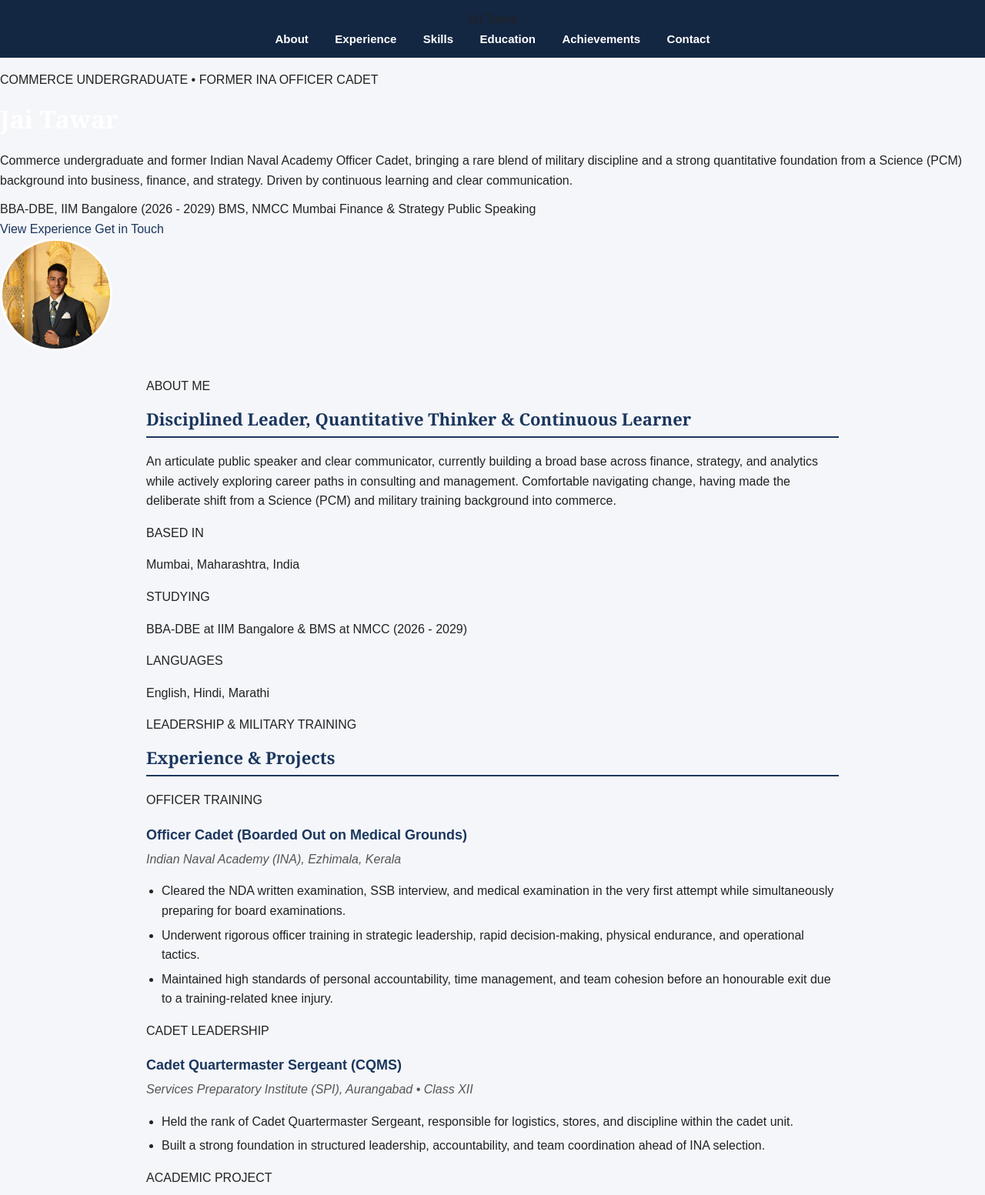
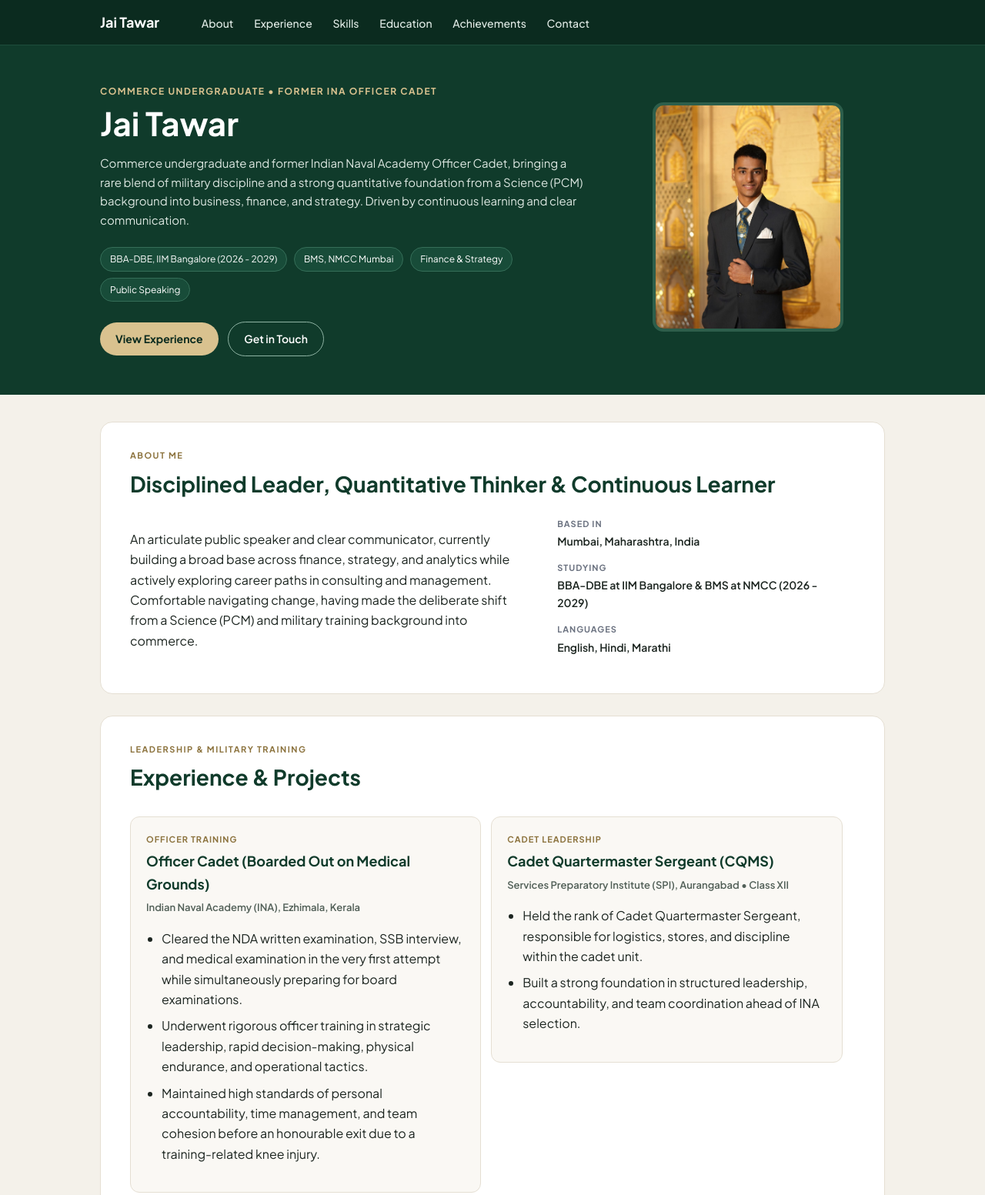
Before and after one commit to jaitawar/resume-website, a plain HTML site: page index.html in a window 1280 px wide. Shown: the top 1553 px of the page at 77% size. Drawn offline with Linux system fonts and the light colour scheme.

Commit message:
Refactor CSS styles for improved design
Updated styles for body, headings, navbar, and footer.

```diff
--- a/style.css
+++ b/style.css
@@ -1,33 +1,35 @@
-/* Element Selectors for Base Styling */
+/* Base Element Selectors */
 body {
-    font-family: Arial, Helvetica, sans-serif;
-    background-color: #f4f6f9;
-    color: #222222;
+    font-family: 'Plus Jakarta Sans', Arial, sans-serif;
+    background-color: #f4f1ea;
+    color: #1c2520;
     margin: 0;
     padding: 0;
-    line-height: 1.6;
+    line-height: 1.65;
 }
 
 h1 {
-    font-family: Georgia, "Times New Roman", serif;
-    font-size: 32px;
-    margin: 10px 0 5px 0;
+    font-size: 42px;
+    font-weight: 700;
     color: #ffffff;
+    margin: 8px 0 14px 0;
+    line-height: 1.15;
 }
 
 h2 {
-    font-family: Georgia, "Times New Roman", serif;
-    font-size: 22px;
-    color: #1b365d;
-    border-bottom: 2px solid #1b365d;
-    padding-bottom: 5px;
-    margin-top: 0;
+    font-size: 28px;
+    font-weight: 700;
+    color: #103b2b;
+    margin-top: 4px;
+    margin-bottom: 20px;
 }
 
 h3 {
     font-size: 18px;
-    color: #1b365d;
-    margin-bottom: 4px;
+    font-weight: 700;
+    color: #103b2b;
+    margin-top: 4px;
+    margin-bottom: 6px;
 }
 
 p {
@@ -39,11 +41,12 @@ ul {
 }
 
 li {
-    margin-bottom: 6px;
+    margin-bottom: 8px;
 }
 
 a {
-    color: #1b365d;
+    color: #103b2b;
+    font-weight: 600;
     text-decoration: none;
 }
 
@@ -51,7 +54,7 @@ a:hover {
     text-decoration: underline;
 }
 
-/* Table Styling for Education Section */
+/* Table Styling */
 table {
     width: 100%;
     border-collapse: collapse;
@@ -59,26 +62,45 @@ table {
 }
 
 th, td {
-    border: 1px solid #cccccc;
-    padding: 10px;
+    border: 1px solid #dcd6c8;
+    padding: 12px 14px;
     text-align: left;
 }
 
 th {
-    background-color: #1b365d;
+    background-color: #103b2b;
     color: #ffffff;
+    font-weight: 600;
 }
 
-/* ID Selectors for Unique Page Sections */
+tr:nth-child(even) {
+    background-color: #faf8f4;
+}
+
+/* Sticky Navigation Bar */
 #navbar {
-    background-color: #132642;
-    padding: 12px 0;
-    text-align: center;
+    background-color: #0b2b1f;
+    padding: 14px 0;
     position: sticky;
     top: 0;
+    border-bottom: 1px solid #1e4d3b;
+}
+
+.nav-inner {
+    width: 88%;
+    max-width: 1020px;
+    margin: 0 auto;
+}
+
+.brand-name {
+    color: #ffffff;
+    font-weight: 700;
+    font-size: 18px;
+    margin-right: 40px;
 }
 
 #navbar ul {
+    display: inline-block;
     list-style-type: none;
     margin: 0;
     padding: 0;
@@ -86,76 +108,231 @@ th {
 
 #navbar li {
     display: inline-block;
-    margin: 0 15px;
+    margin: 0 12px;
 }
 
 #navbar a {
-    color: #ffffff;
-    font-weight: bold;
-    font-size: 15px;
+    color: #e2ece7;
+    font-size: 14px;
+    font-weight: 500;
 }
 
-#top-header {
-    background-color: #1b365d;
+#navbar a:hover {
+    color: #d9c28f;
+    text-decoration: none;
+}
+
+/* Split Hero Banner */
+#hero-banner {
+    background-color: #103b2b;
     color: #ffffff;
-    text-align: center;
-    padding: 35px 20px;
+    padding: 50px 0;
+}
+
+.hero-inner {
+    width: 88%;
+    max-width: 1020px;
+    margin: 0 auto;
+}
+
+.hero-text {
+    display: inline-block;
+    vertical-align: middle;
+    width: 62%;
+    padding-right: 25px;
+}
+
+.hero-photo-box {
+    display: inline-block;
+    vertical-align: middle;
+    width: 30%;
+    text-align: right;
 }
 
 #profile-pic {
-    width: 140px;
-    height: 140px;
-    border-radius: 50%;
-    border: 3px solid #ffffff;
+    width: 240px;
+    height: 290px;
+    border-radius: 14px;
+    border: 4px solid #2d5e4b;
     object-fit: cover;
     object-position: top;
 }
 
-#page-footer {
-    background-color: #132642;
-    color: #ffffff;
-    text-align: center;
-    padding: 15px;
-    margin-top: 30px;
-    font-size: 14px;
-}
-
-/* Class Selectors for Reusable Containers and Text */
-.container {
-    width: 85%;
-    max-width: 900px;
-    margin: 25px auto;
-}
-
-.resume-section {
-    background-color: #ffffff;
-    padding: 25px;
-    margin-bottom: 20px;
-    border: 1px solid #dddddd;
-}
-
-.experience-card {
-    background-color: #f9fbfd;
-    border-left: 4px solid #1b365d;
-    padding: 12px 18px;
-    margin-bottom: 15px;
-}
-
-.tagline {
-    font-size: 16px;
-    color: #e0e8f5;
-    margin: 5px 0;
-}
-
-.contact-line {
-    font-size: 14px;
-    color: #cbd7ea;
+.eyebrow-gold {
+    color: #d9c28f;
+    font-size: 12px;
+    font-weight: 700;
+    letter-spacing: 1.5px;
     margin: 0;
 }
 
+.hero-bio {
+    color: #dce7e1;
+    font-size: 15px;
+    margin-bottom: 18px;
+}
+
+.pill-row {
+    margin-bottom: 22px;
+}
+
+.pill-tag {
+    display: inline-block;
+    background-color: #184c39;
+    border: 1px solid #356e58;
+    color: #ffffff;
+    font-size: 12px;
+    padding: 5px 12px;
+    border-radius: 20px;
+    margin: 4px 6px 4px 0;
+}
+
+.btn-gold {
+    display: inline-block;
+    background-color: #d9c28f;
+    color: #0b2b1f;
+    padding: 10px 20px;
+    border-radius: 24px;
+    font-size: 14px;
+    font-weight: 700;
+    margin-right: 10px;
+}
+
+.btn-gold:hover {
+    background-color: #e6d3a7;
+    text-decoration: none;
+}
+
+.btn-outline {
+    display: inline-block;
+    border: 1px solid #8eb3a3;
+    color: #ffffff;
+    padding: 10px 20px;
+    border-radius: 24px;
+    font-size: 14px;
+    font-weight: 600;
+}
+
+.btn-outline:hover {
+    background-color: #184c39;
+    text-decoration: none;
+}
+
+/* Main Content Cards */
+.container {
+    width: 88%;
+    max-width: 1020px;
+    margin: 35px auto;
+}
+
+.card-section {
+    background-color: #ffffff;
+    padding: 34px 38px;
+    margin-bottom: 28px;
+    border-radius: 16px;
+    border: 1px solid #e5dfd3;
+}
+
+.section-label {
+    color: #8c733e;
+    font-size: 11px;
+    font-weight: 700;
+    letter-spacing: 1.5px;
+    margin: 0;
+}
+
+/* Two-Column About Layout */
+.about-left {
+    display: inline-block;
+    vertical-align: top;
+    width: 56%;
+    padding-right: 25px;
+}
+
+.about-right {
+    display: inline-block;
+    vertical-align: top;
+    width: 36%;
+}
+
+.meta-title {
+    font-size: 11px;
+    font-weight: 700;
+    letter-spacing: 1px;
+    color: #6b7280;
+    margin: 0 0 2px 0;
+}
+
+.meta-value {
+    font-size: 14px;
+    font-weight: 600;
+    color: #1c2520;
+    margin: 0 0 14px 0;
+}
+
+/* Experience Sub-Cards */
+.sub-card {
+    display: inline-block;
+    vertical-align: top;
+    width: 44%;
+    background-color: #faf8f4;
+    border: 1px solid #e5dfd3;
+    border-radius: 12px;
+    padding: 20px;
+    margin: 8px 10px 12px 0;
+}
+
+.full-width-card {
+    width: 93%;
+}
+
+.card-tag {
+    color: #8c733e;
+    font-size: 11px;
+    font-weight: 700;
+    letter-spacing: 1px;
+    margin: 0 0 4px 0;
+}
+
 .sub-info {
-    font-style: italic;
-    color: #555555;
+    font-size: 13px;
+    color: #526058;
+    font-weight: 600;
     margin-top: 0;
-    margin-bottom: 8px;
+    margin-bottom: 10px;
 }
+
+/* Three-Column Skills & Hobbies Boxes */
+.three-col-box {
+    display: inline-block;
+    vertical-align: top;
+    width: 28%;
+    min-width: 220px;
+    background-color: #faf8f4;
+    border: 1px solid #e5dfd3;
+    border-radius: 12px;
+    padding: 18px;
+    margin: 6px 8px 6px 0;
+}
+
+.skill-pill {
+    display: inline-block;
+    background-color: #ffffff;
+    border: 1px solid #d5cfc2;
+    color: #1c2520;
+    font-size: 12px;
+    font-weight: 600;
+    padding: 6px 12px;
+    border-radius: 20px;
+    margin: 5px 5px 5px 0;
+}
+
+/* Footer */
+#page-footer {
+    background-color: #0b2b1f;
+    color: #dce7e1;
+    text-align: center;
+    padding: 20px;
+    margin-top: 40px;
+    font-size: 14px;
+}
```
